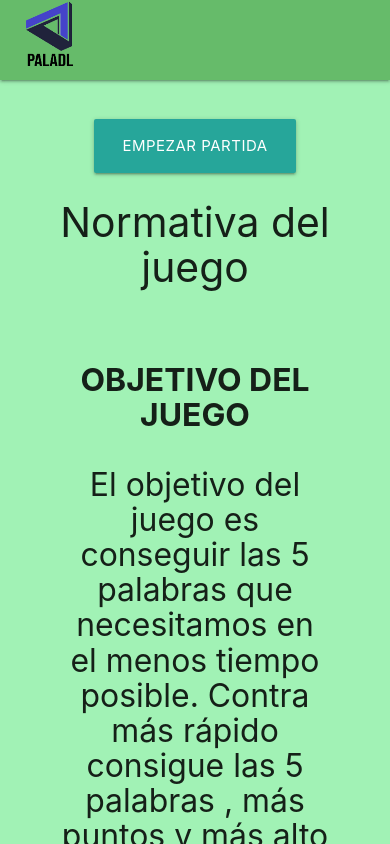
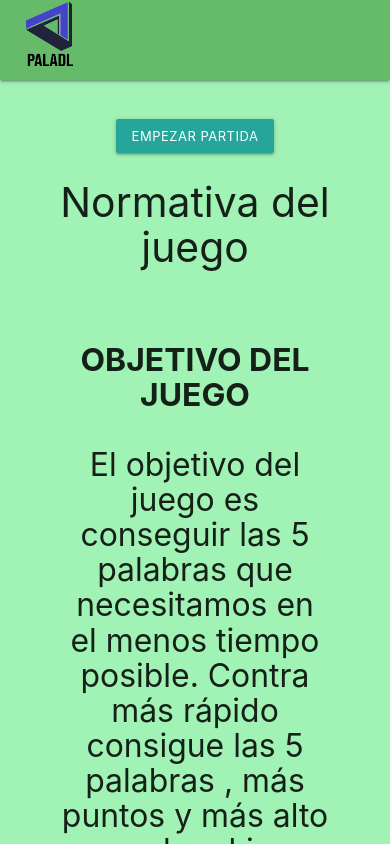
Before and after one commit to inspedralbes/projecte-final-4, a Vue app in the folder web/joc/: page / in a window 390 px wide. Shown: the top 844 px of the page. Built offline with nearby package versions, Linux system fonts and the light colour scheme; no server answers.

Commit message:
teclado responsive

```diff
--- a/web/joc/src/components/joc.vue
+++ b/web/joc/src/components/joc.vue
@@ -1158,4 +1158,12 @@ console.log(data)
     margin-right: 16%;
   }
 }
+@media screen and (min-width: 200px) and (max-width: 800px) {
+  .btn-large {
+    height: 34px !important;
+    line-height: 34px !important;
+    font-size: 13px !important;
+    padding: 0 16px !important;
+  }
+}
 </style>
```
